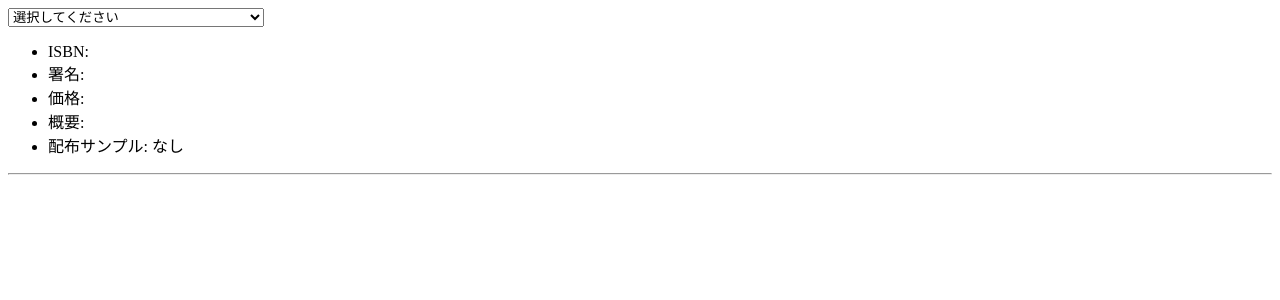
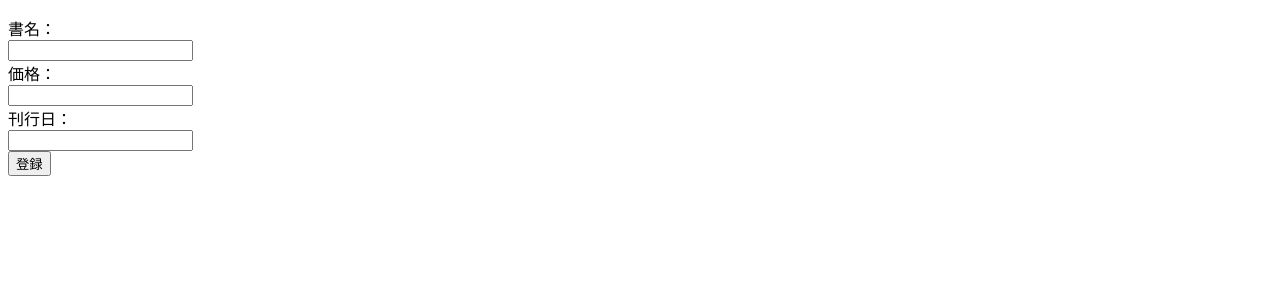
Before and after one commit to itoo-mzn/react-sample, a React (Vite) app: page / in a window 1280 px wide. Shown: the top 300 px of the page. Built offline with nearby package versions, Linux system fonts and the light colour scheme.

Commit message:
サンプルフォーム

```diff
--- /dev/null
+++ b/src/ActionBasic.jsx
@@ -0,0 +1,65 @@
+import { useState } from "react";
+import { updateForm } from "./action";
+
+export default function BookForm() {
+  const [books, setBooks] = useState([]);
+  const [error, setError] = useState(null);
+  const [isPending, setIsPending] = useState(false);
+
+  const submitAction = async (e) => {
+    e.preventDefault();
+    setIsPending(true);
+
+    const { result, errors } = await updateForm({
+      id: crypto.randomUUID(),
+      title: e.target.title.value,
+      price: e.target.price.value,
+      published: e.target.published.value,
+    });
+
+    setIsPending(false);
+    setError(errors);
+    if (errors) {
+      return;
+    }
+    setBooks((prevBooks) => [...prevBooks, result]);
+  };
+
+  return (
+    <form noValidate onSubmit={submitAction}>
+      <ul>
+        {error?.map((msg) => (
+          <li key={msg}>{msg}</li>
+        ))}
+      </ul>
+      <div>
+        <label htmlFor="title">書名：</label>
+        <br />
+        <input id="title" name="title" type="text" size="20" />
+      </div>
+      <div>
+        <label htmlFor="price">価格：</label>
+        <br />
+        <input id="price" name="price" type="text" size="20" />
+      </div>
+      <div>
+        <label htmlFor="published">刊行日：</label>
+        <br />
+        <input id="published" name="published" type="text" size="20" />
+      </div>
+      <div>
+        <button type="submit" disabled={isPending}>
+          登録
+        </button>
+      </div>
+
+      <ul>
+        {books.map((book) => (
+          <li key={book.id}>
+            {book.title} - {book.price}円 - {book.published}
+          </li>
+        ))}
+      </ul>
+    </form>
+  );
+}
--- /dev/null
+++ b/src/action.js
@@ -0,0 +1,21 @@
+export function updateForm(form) {
+  return new Promise((resolve) => {
+    setTimeout(() => {
+      const errors = [];
+      if (form.title === "") {
+        errors.push("書名は必須");
+      }
+      if (form.price < 0) {
+        errors.push("0円以上でないといけない");
+      }
+      if (form.published === "") {
+        errors.push("刊行日は必須");
+      }
+      if (errors.length > 0) {
+        resolve({ errors });
+      } else {
+        resolve({ result: form, errors: null });
+      }
+    }, 1000);
+  });
+}
--- a/src/main.jsx
+++ b/src/main.jsx
@@ -1,9 +1,9 @@
 // import { StrictMode } from "react";
 import { createRoot } from "react-dom/client";
-import HookTransition from "./HookTransition.jsx";
+import ActionBasic from "./ActionBasic.jsx";
 
 createRoot(document.getElementById("root")).render(
   // <StrictMode>
-  <HookTransition />,
+  <ActionBasic />,
   // </StrictMode>,
 );
```
